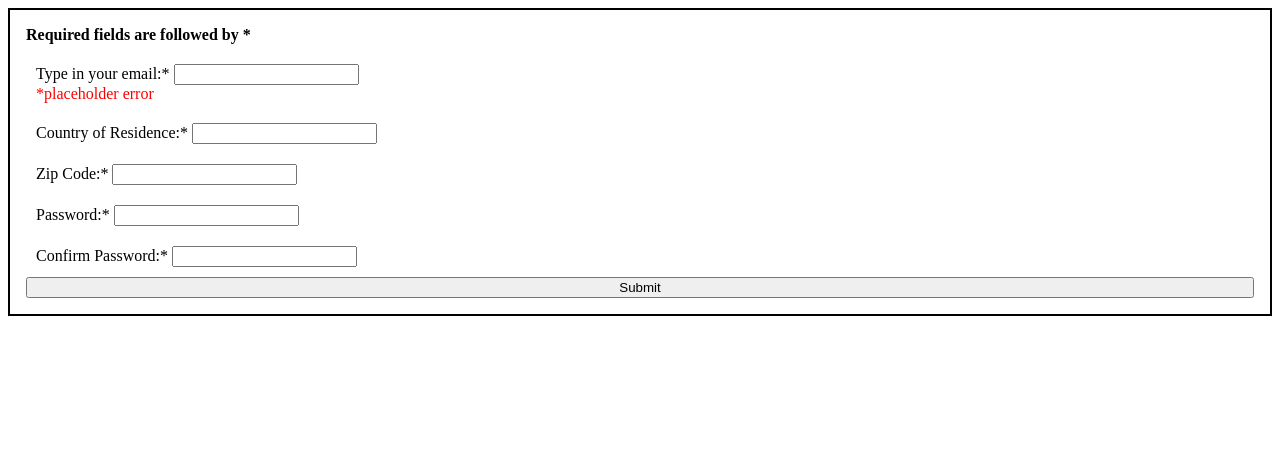
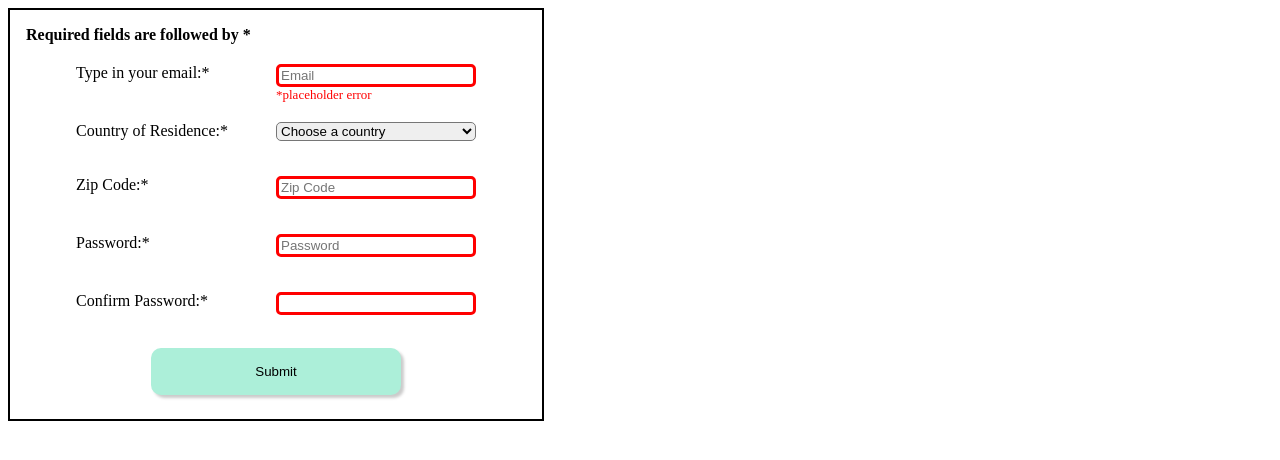
Before and after one commit to rann143/Form-Validation-Project, a website: page src/index.html in a window 1280 px wide. Drawn offline with Linux system fonts and the light colour scheme.

Commit message:
Styling and positioning of form elements

```diff
--- a/src/index.html
+++ b/src/index.html
@@ -14,13 +14,13 @@
         <div style="font-weight: 600; margin-bottom: 10px;">Required fields are followed by <span aria-label="required">*</span></div>
         <div class="form-div">
           <label for="email">Type in your email:<span aria-label="required">*</span></label>
-          <input type="email" id="email" name="email" required>
+          <input type="email" id="email" name="email" placeholder="Email" required>
           <div class="error" id="email-error">*placeholder error</div>
         </div>
         <div class="form-div">
           <label for="country">Country of Residence:<span aria-label="required">*</span></label>
-          <input type="text" id="country" name="country" list="c1" required>
-          <datalist id="c1">
+          <select id="country" name="country" required>
+                <option value="" disabled selected hidden>Choose a country</option>
                 <option value="Afghanistan">Afghanistan</option>
                 <option value="Åland Islands">Åland Islands</option>
                 <option value="Albania">Albania</option>
@@ -265,22 +265,22 @@
                 <option value="Yemen">Yemen</option>
                 <option value="Zambia">Zambia</option>
                 <option value="Zimbabwe">Zimbabwe</option>
-          </datalist>
+          </select>
           <div class="error" id="country-error"></div>
         </div>
         <div class="form-div">
           <label for="zip">Zip Code:<span aria-label="required">*</span></label>
-          <input type="text" id="zip" name="zip" >
+          <input type="text" id="zip" name="zip" placeholder="Zip Code" required>
           <div class="error" id="zip-error"></div>
         </div>
         <div class="form-div">
           <label for="password">Password:<span aria-label="required">*</span></label>
-          <input type="text" id="password" name="password" required >
+          <input type="text" id="password" name="password" placeholder="Password" required minlength="8">
           <div class="error" id="password-error"></div>
         </div>
         <div class="form-div">
           <label for="password-confirmation">Confirm Password:<span aria-label="required">*</span></label>
-          <input type="text" id="password-confirmation" name="password-confirmation" required>
+          <input type="text" id="password-confirmation" name="password-confirmation" required minlength="8">
           <div class="error" id="password-confirmation-error"></div>
         </div>
 
--- a/src/style.css
+++ b/src/style.css
@@ -1,13 +1,62 @@
 form {
+  width: 500px;
   border: solid 2px black;
   padding: 1rem;
   display: grid;
+  grid-template-columns: 1fr;
+
 }
 
 .form-div {
   margin: 10px;
+  justify-self: center;
+  align-self: center;
+  display: grid;
+  grid-template-columns: 200px 200px;
 }
+
 
 .error {
   color: red;
+  font-size: small;
+  grid-column: 2/3;
+  height: 15px;
 }
+
+button {
+  width: 50%;
+  justify-self: center;
+  padding: 1rem;
+  margin: 0.5rem;
+  border: none;
+  border-radius: 10px;
+  background-color: rgb(172, 239, 217);
+  box-shadow: 3px 3px 3px rgba(0, 0, 0, 0.208);
+}
+
+input {
+  border-radius: 5px;
+  background-color: white;
+}
+
+select {
+  border-radius: 5px;
+}
+
+input:valid {
+  border: solid green;
+  background-color: white;
+}
+
+input:invalid {
+  border: solid red;
+}
+
+input:focus:invalid {
+  outline: none;
+}
+
+input:focus:valid {
+  outline: none;
+  background-color: white;
+}
```
Also changed, not shown: dist/index.html.
